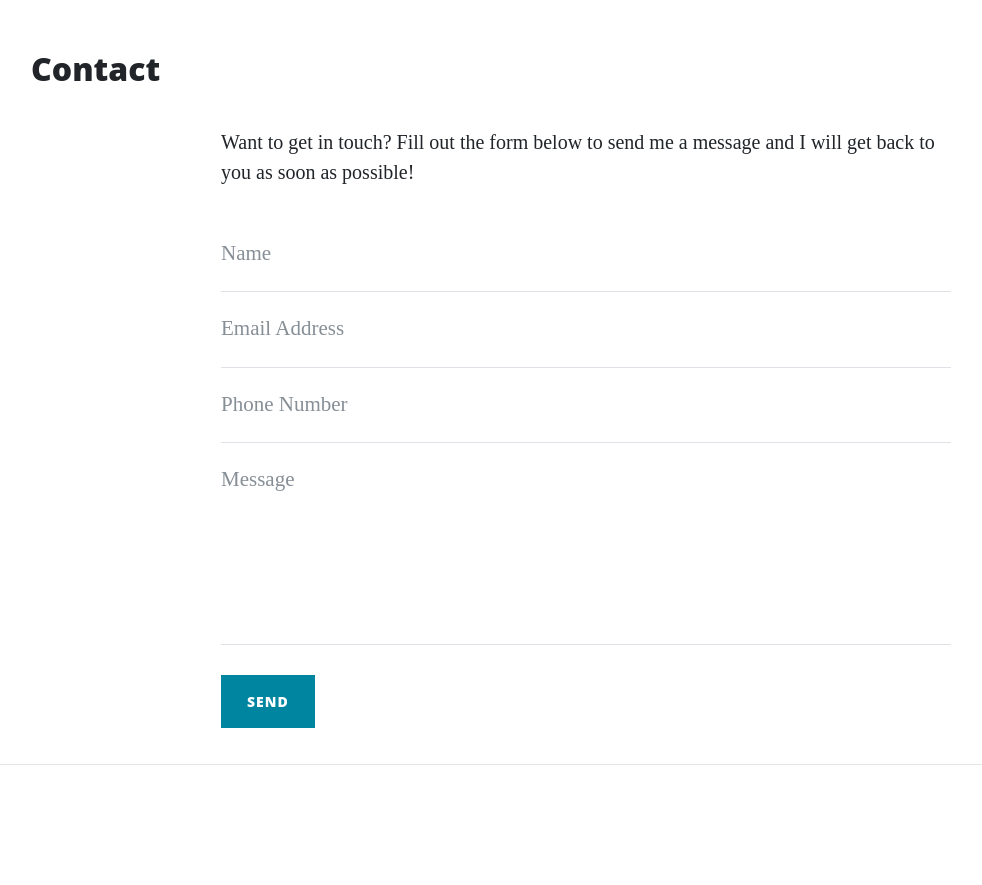
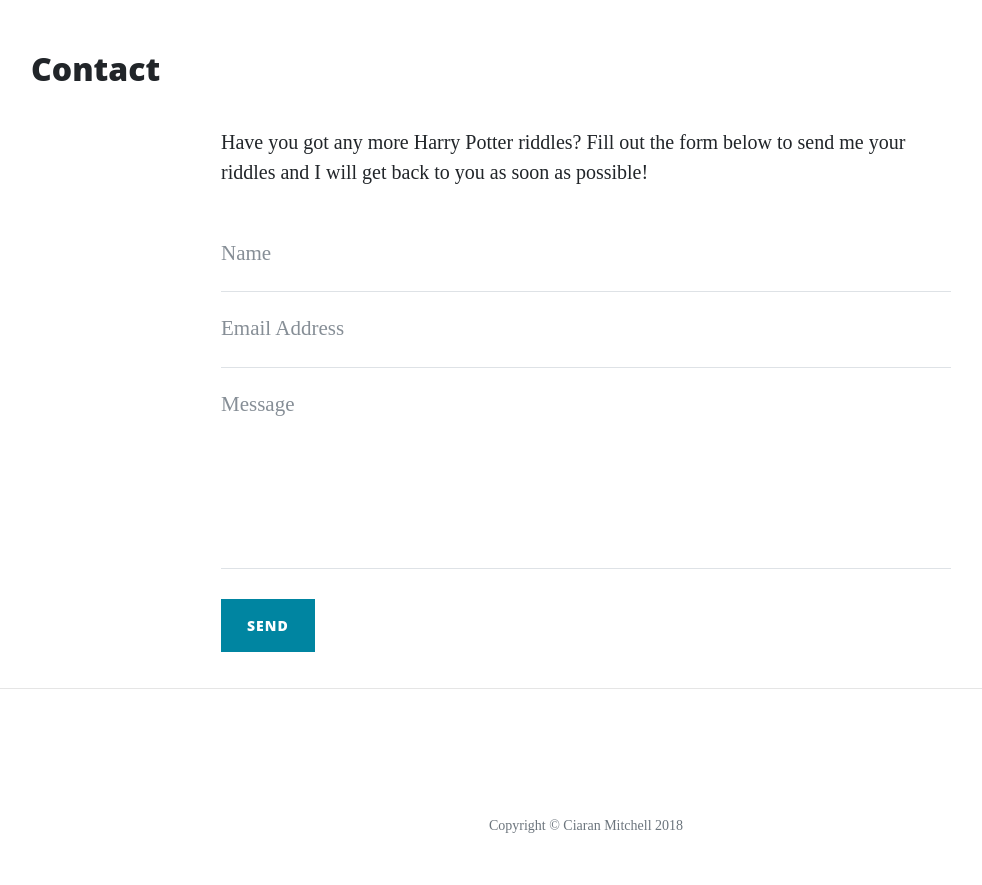
Before and after one commit to ciaranm-2018/practical-python-milestone, a Flask app: page /contact in a window 1280 px wide. Shown: the part 532-1417 px from the top of the page, without its empty margins (54-1036 px from the left). After the commit the page ends 1365 px from the top, so only its background shows below. Run offline with Flask 2, Linux system fonts and the light colour scheme; some libraries are stand-ins or nearby versions.

Commit message:
form labels and content

```diff
--- a/run.py
+++ b/run.py
@@ -1,12 +1,15 @@
 import os
 import json
-from flask import Flask, render_template, request
+from flask import Flask, render_template, request, flash
 
 app = Flask(__name__)
+app.secret_key = 'some_secret'
 
 
-@app.route('/')
+@app.route('/', methods=["GET", "POST"])
 def index():
+    if request.method == "POST":
+        flash("Thanks {}, enjoy the riddles!".format(request.form["name"]))
     return render_template("index.html")
 
 
@@ -21,7 +24,7 @@ def about():
 @app.route('/contact', methods=["GET", "POST"])
 def contact():
     if request.method == "POST":
-        print(request.form)
+        flash("Thanks {}, we have received your message!".format(request.form["name"]))
     return render_template("contact.html", page_heading="Contact")
 
 
--- a/templates/contact.html
+++ b/templates/contact.html
@@ -1,11 +1,17 @@
 {% extends 'base.html' %} {% block content %}
 <h2>{{ page_heading }}</h2>
+
 <div class="row">
         <div class="col-lg-8 col-md-10 mx-auto">
-          <p>Want to get in touch? Fill out the form below to send me a message and I will get back to you as soon as possible!</p>
-          <!-- Contact Form - Enter your email address on line 19 of the mail/contact_me.php file to make this form work. -->
-          <!-- WARNING: Some web hosts do not allow emails to be sent through forms to common mail hosts like Gmail or Yahoo. It's recommended that you use a private domain email address! -->
-          <!-- To use the contact form, your site must be on a live web host with PHP! The form will not work locally! -->
+            {% with messages = get_flashed_messages() %} {% if messages %}
+        <ul class="flashes">
+            {% for message in messages %}
+            <li>{{ message }}</li>
+            {% endfor %}
+        </ul>
+        {% endif %} {% endwith %}
+          <p>Have you got any more Harry Potter riddles? Fill out the form below to send me your riddles and I will get back to you as soon as possible!</p>
+
           <form method="POST" name="sentMessage" id="contactForm">
             <div class="control-group">
               <div class="form-group floating-label-form-group controls">
@@ -18,13 +24,6 @@
               <div class="form-group floating-label-form-group controls">
                 <label>Email Address</label>
                 <input type="email" class="form-control" placeholder="Email Address" name="email" id="email" required data-validation-required-message="Please enter your email address.">
-                <p class="help-block text-danger"></p>
-              </div>
-            </div>
-            <div class="control-group">
-              <div class="form-group col-xs-12 floating-label-form-group controls">
-                <label>Phone Number</label>
-                <input type="tel" class="form-control" placeholder="Phone Number" name="number" id="phone" required data-validation-required-message="Please enter your phone number.">
                 <p class="help-block text-danger"></p>
               </div>
             </div>
```
Also changed, not shown: templates/about.html (+4 -4 lines), templates/index.html (+11 -4 lines).
